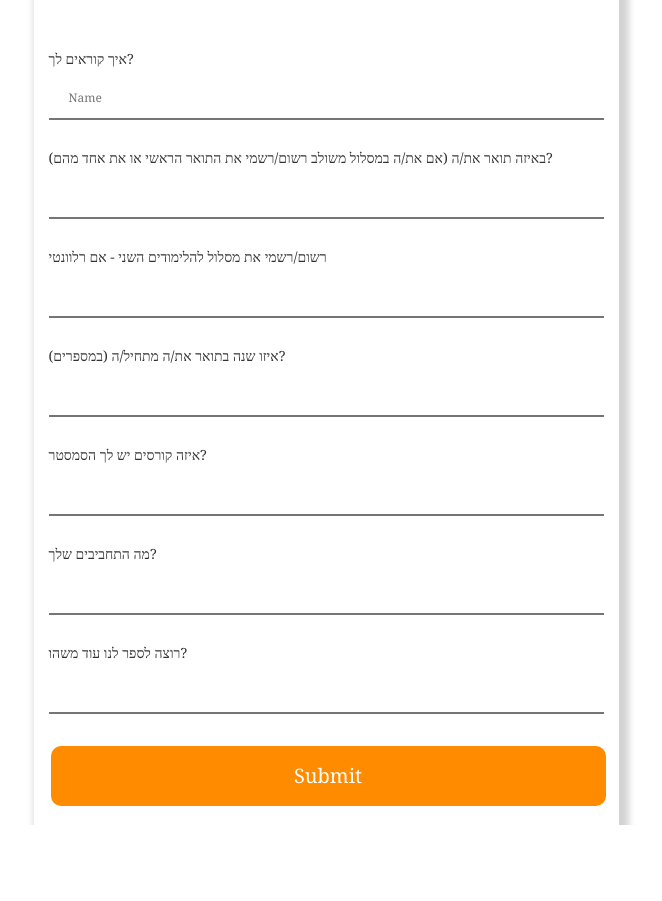
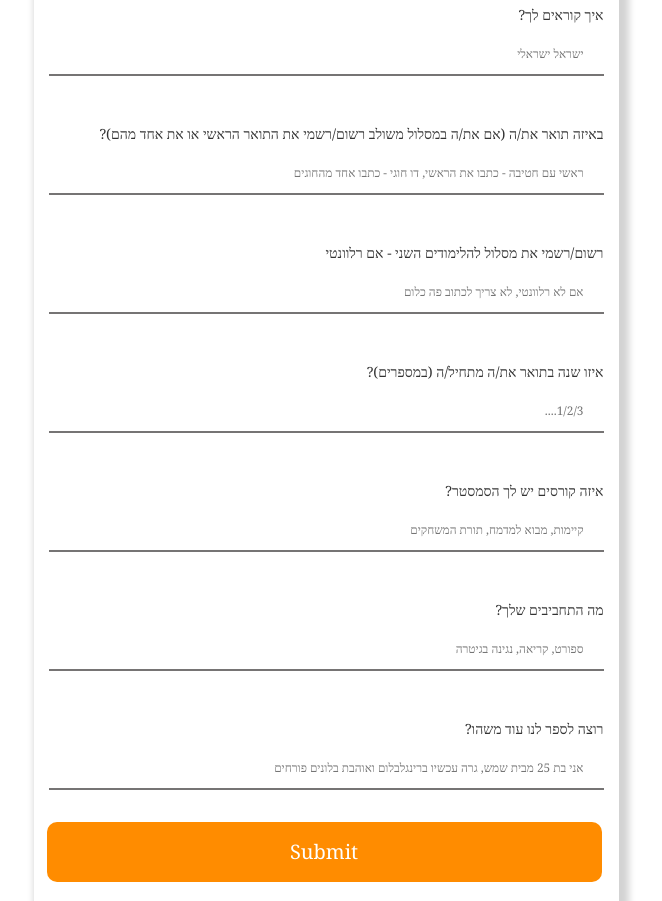
Before and after one commit to YaelJannai/ketemu, a website: page public/questions.html in a window 1280 px wide. Shown: the part 248-1149 px from the top of the page, without its empty margins (314-976 px from the left). Before the commit the page ends 1073 px from the top, so only its background shows below. Drawn offline with nearby package versions, Linux system fonts and the light colour scheme.

Commit message:
Update questions.html

```diff
--- a/public/questions.html
+++ b/public/questions.html
@@ -1,5 +1,5 @@
 <!DOCTYPE html>
-<html lang="en">
+<html dir="rtl" lang="hebrew">
     <head>
         <meta charset="UTF-8">
         <meta name="viewport" content="width=device-width, initial-scale=1.0">
@@ -26,33 +26,36 @@
 
                 <form action="/details" method="post">
 
-                <h1> Here are some questions in order to get to know you better </h1>
+                <h1> כמה שאלות, כדי שנוכל להכיר יותר טוב :) </h1>
                 <br/>
                 <br/>
                 <div><br/>איך קוראים לך?</div>
                 <input class="box" type="text" name="name" id="name"
-                placeholder="Name" required /><br>
-
+                placeholder="ישראל ישראלי" required /><br>
+                <br/>
                 <div><br/>באיזה תואר את/ה (אם את/ה במסלול משולב רשום/רשמי את התואר הראשי או את אחד מהם)?</div>
                 <input class="box" type="degree_1" name="degree_1" id="degree_1"
-                required /><br>
-
+                placeholder="ראשי עם חטיבה - כתבו את הראשי, דו חוגי - כתבו אחד מהחוגים" required /><br>
+                <br/>
                 <div><br/>רשום/רשמי את מסלול להלימודים השני - אם רלוונטי</div>
-                <input class="box" type="degree_2" name="degree_2" id="degree_2"/><br>
-
+                <input class="box" type="degree_2" name="degree_2" id="degree_2"
+                placeholder="אם לא רלוונטי, לא צריך לכתוב פה כלום"/><br>
+                <br/>
                 <div><br/>איזו שנה בתואר את/ה מתחיל/ה (במספרים)?</div>
                 <input class="box" type="year" name="year" id="year"
-                required /><br>
-
+                placeholder="1/2/3...." required /><br>
+                <br/>
                 <div><br/>איזה קורסים יש לך הסמסטר?</div>
                 <input class="box" type="courses" name="courses" id="courses"
-                required /><br>
-
+                placeholder="קיימות, מבוא למדמח, תורת המשחקים" required /><br>
+                <br/>
                 <div><br/>מה התחביבים שלך?</div>
-                <input class="box" type="hobbies" name="hobbies" id="hobbies"/><br>
-
+                <input class="box" type="hobbies" name="hobbies" id="hobbies"
+                placeholder="ספורט, קריאה, נגינה בגיטרה"/><br>
+                <br/>
                 <div><br/>רוצה לספר לנו עוד משהו?</div>
-                <input class="box" type="any" name="any" id="any"/><br>
+                <input class="box" type="any" name="any" id="any"
+                placeholder="אני בת 25 מבית שמש, גרה עכשיו ברינגלבלום ואוהבת בלונים פורחים"/><br>
 
                             <br>
                 <input type="submit" id="submitDetails"
@@ -62,12 +65,11 @@
 
             </div>
 
-
             <div class="col-md-3">
             </div>
 
         </div>
         </div>
-
+        <!-- <script type="text/javascript" src="submit.js"></script> -->
     </body>
 </html>
```
